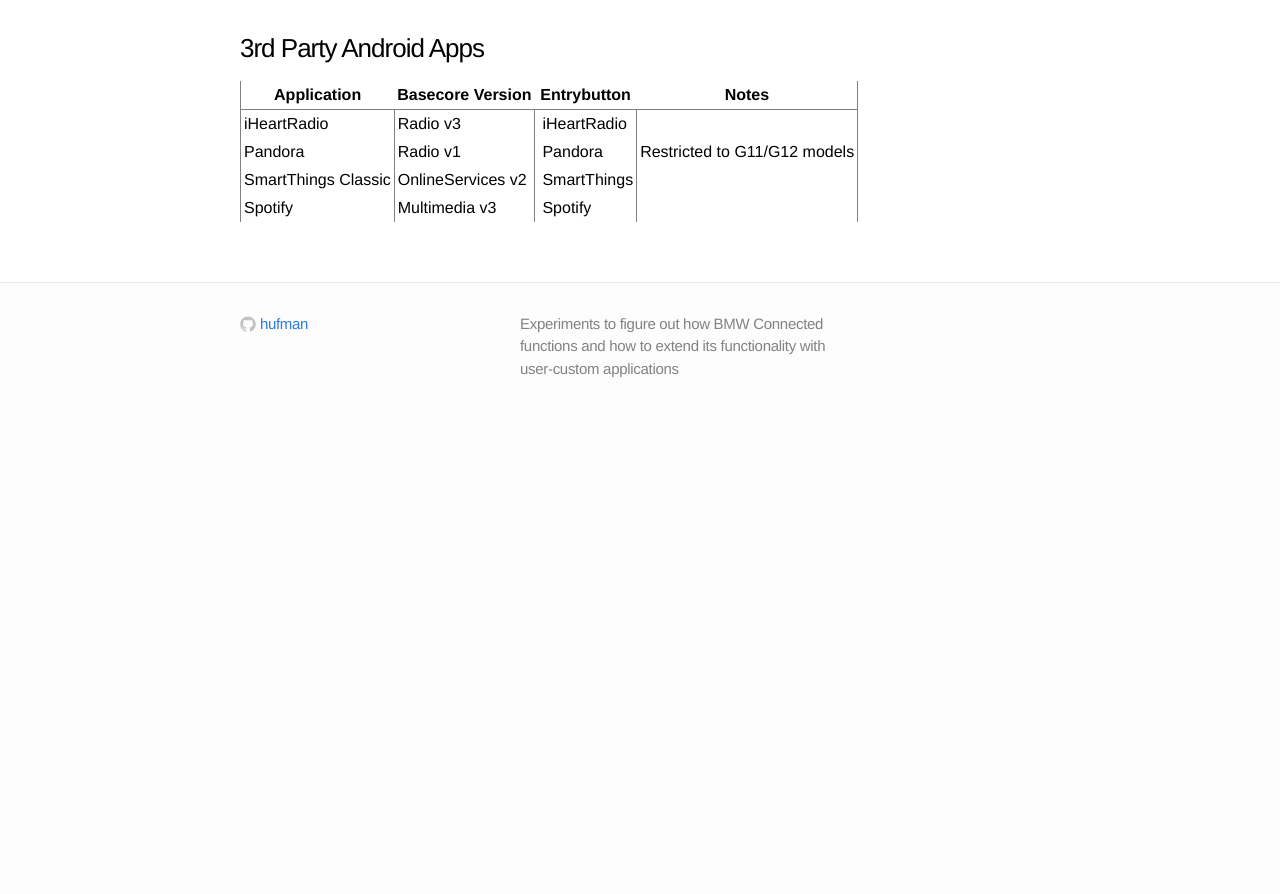
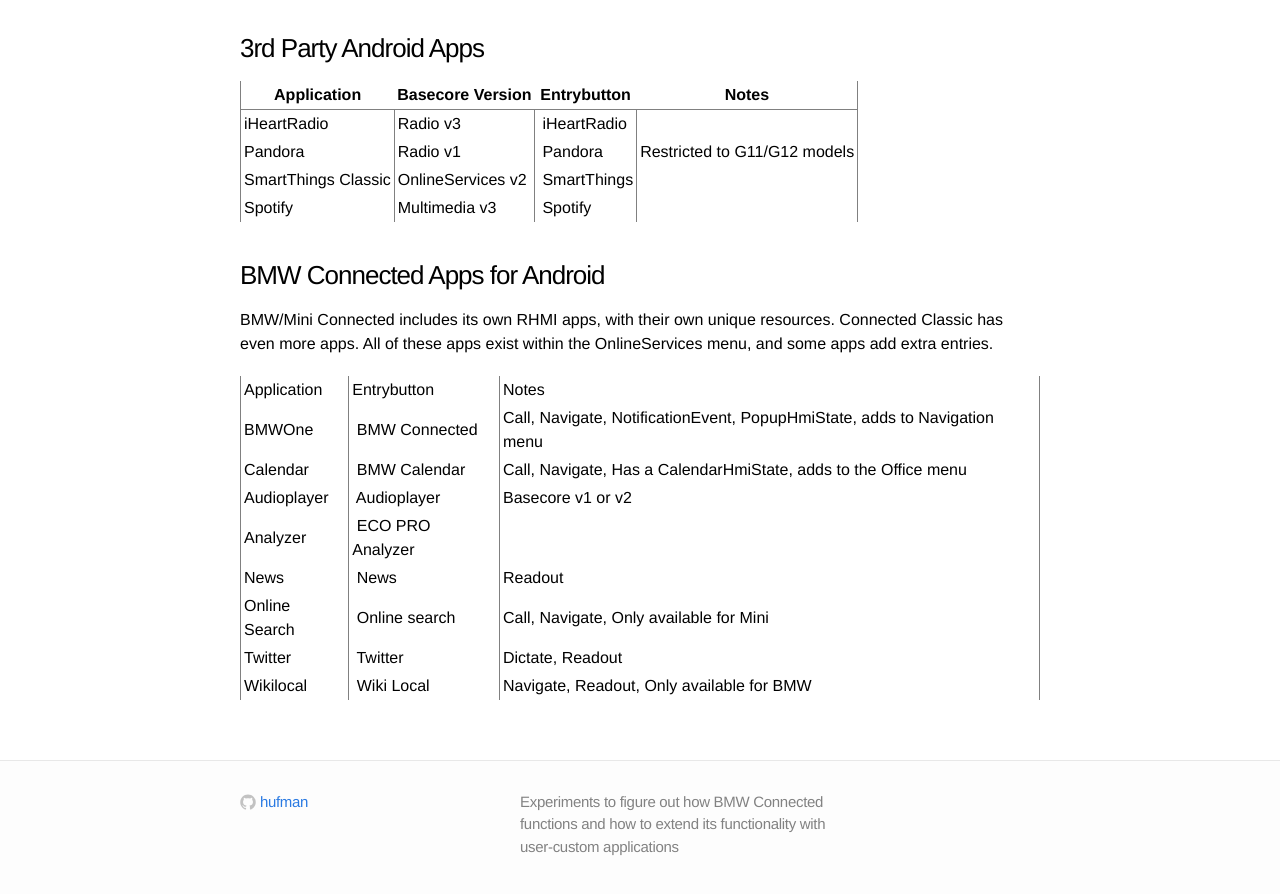
Before and after one commit to BimmerGestalt/BMWConnectedAnalysis, a Jekyll site: the page built from docs/known-apps.md, in a window 1280 px wide and 900 px high, scrolled down 936 px. Shown: the top 894 px of the window. Built offline with Jekyll 4.4.1, drawn with Linux system fonts in a browser that asks for light colours; before the commit the page ends 1361 px from its top, so only the background shows below that.

Commit message:
Add Connected apps

```diff
--- a/docs/known-apps.md
+++ b/docs/known-apps.md
@@ -35,3 +35,17 @@
 | Pandora             | Radio v1          | ![](apps/pandora-entrybutton.png) Pandora         | Restricted to G11/G12 models |
 | SmartThings Classic | OnlineServices v2 | ![](apps/smartthings-entrybutton.png) SmartThings | |
 | Spotify             | Multimedia v3     | ![](apps/spotify-entrybutton.png) Spotify         | |
+
+### BMW Connected Apps for Android
+
+BMW/Mini Connected includes its own RHMI apps, with their own unique resources. Connected Classic has even more apps. All of these apps exist within the OnlineServices menu, and some apps add extra entries.
+
+| Application | Entrybutton | Notes |
+| BMWOne | ![](apps/bmwconnected-entrybutton.png) BMW Connected | Call, Navigate, NotificationEvent, PopupHmiState, adds to Navigation menu |
+| Calendar | ![](apps/calendar-entrybutton.png) BMW Calendar | Call, Navigate, Has a CalendarHmiState, adds to the Office menu |
+| Audioplayer | ![](apps/classic-entrybutton.png) Audioplayer | Basecore v1 or v2 |
+| Analyzer | ![](apps/analyzer-entrybutton.png) ECO PRO Analyzer | |
+| News | ![](apps/news-entrybutton.png) News | Readout |
+| Online Search | ![](apps/onlinesearch-entrybutton.png) Online search | Call, Navigate, Only available for Mini |
+| Twitter | ![](apps/twitter-entrybutton.png) Twitter | Dictate, Readout |
+| Wikilocal | ![](apps/wikilocal-entrybutton.png) Wiki Local | Navigate, Readout, Only available for BMW |
```
Also changed, not shown: docs/apps/analyzer-entrybutton.png (added), docs/apps/bmwconnected-entrybutton.png (added), docs/apps/calendar-entrybutton.png (added), docs/apps/classic-entrybutton.png (added), docs/apps/news-entrybutton.png (added), docs/apps/onlinesearch-entrybutton.png (added), docs/apps/twitter-entrybutton.png (added), docs/apps/wikilocal-entrybutton.png (added).
